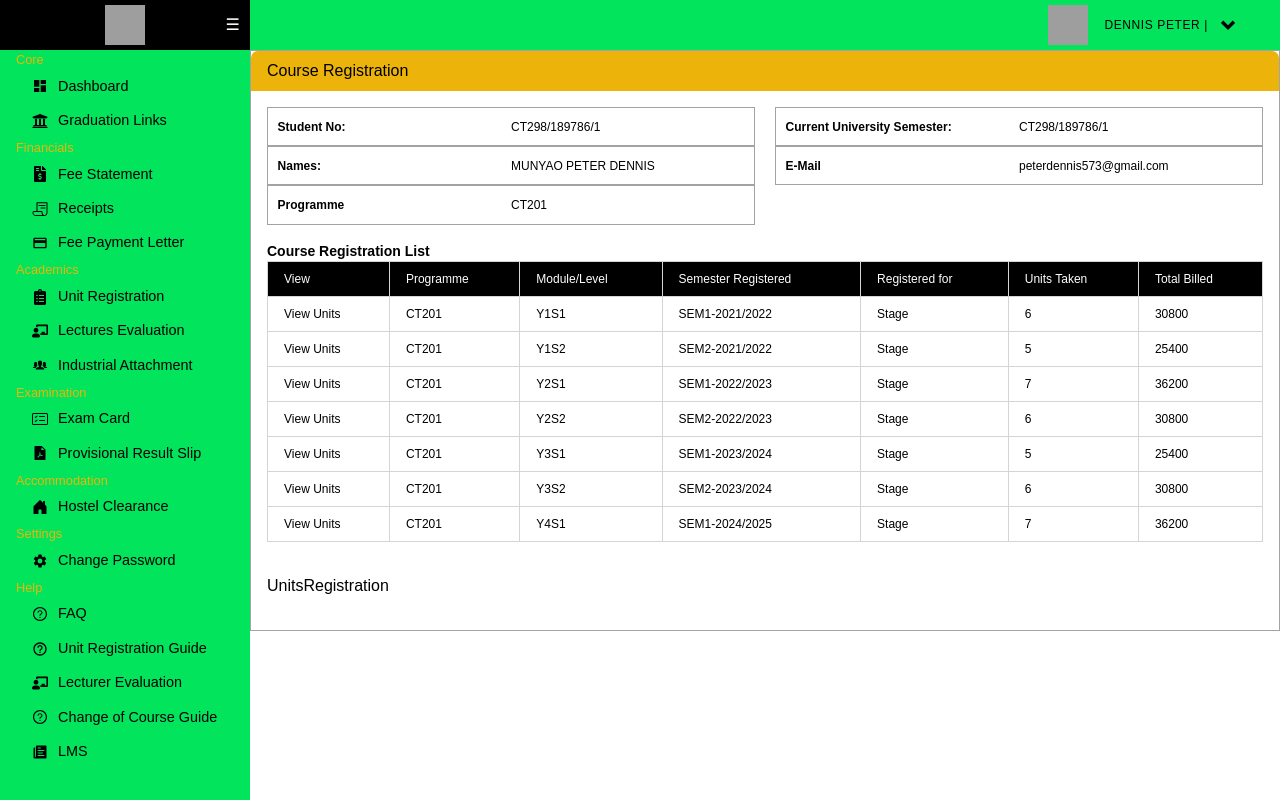
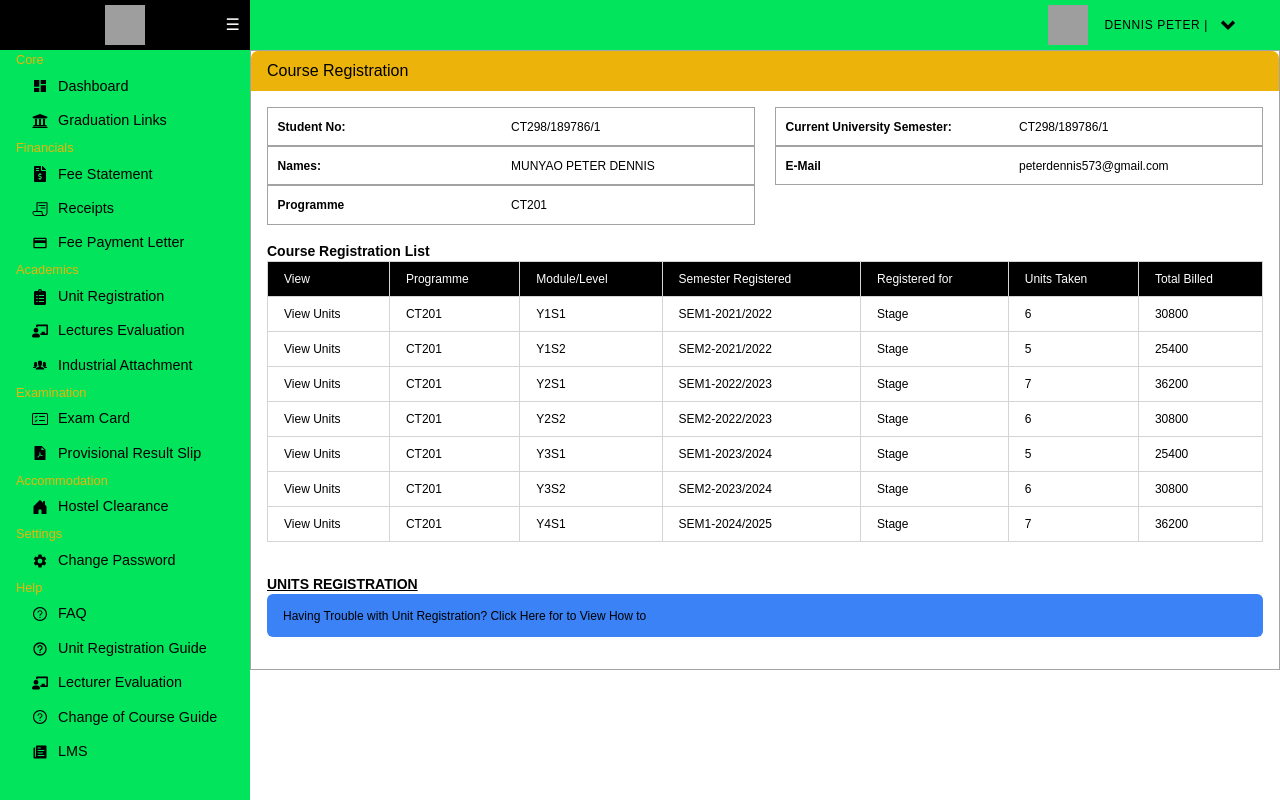
Before and after one commit to Ritahchanger/Meru-university-student-portal-clone, a React (Create React App) app: page /student/units/registration in a window 1280 px wide. Built offline with nearby package versions, Linux system fonts and the light colour scheme; grey boxes are pictures that could not be loaded.

Commit message:
Updates on the units registration

```diff
--- a/src/components/dashboard/student/UnitsRegistration/UnitsRegistration.jsx
+++ b/src/components/dashboard/student/UnitsRegistration/UnitsRegistration.jsx
@@ -1,8 +1,16 @@
-
 const UnitsRegistration = () => {
   return (
-    <div className='p-[1rem]'>UnitsRegistration</div>
-  )
-}
+    <div className="p-[1rem]">
+      <h3 className="subtitle font-semibold text-sm underline">
+        UNITS REGISTRATION
+      </h3>
+      <div className="px-[1rem] py-[0.6rem] bg-blue-500 rounded-md">
+        <a href="#" className="text-xs-extra">
+          Having Trouble with Unit Registration? Click Here for to View How to
+        </a>
+      </div>
+    </div>
+  );
+};
 
-export default UnitsRegistration
+export default UnitsRegistration;
```
